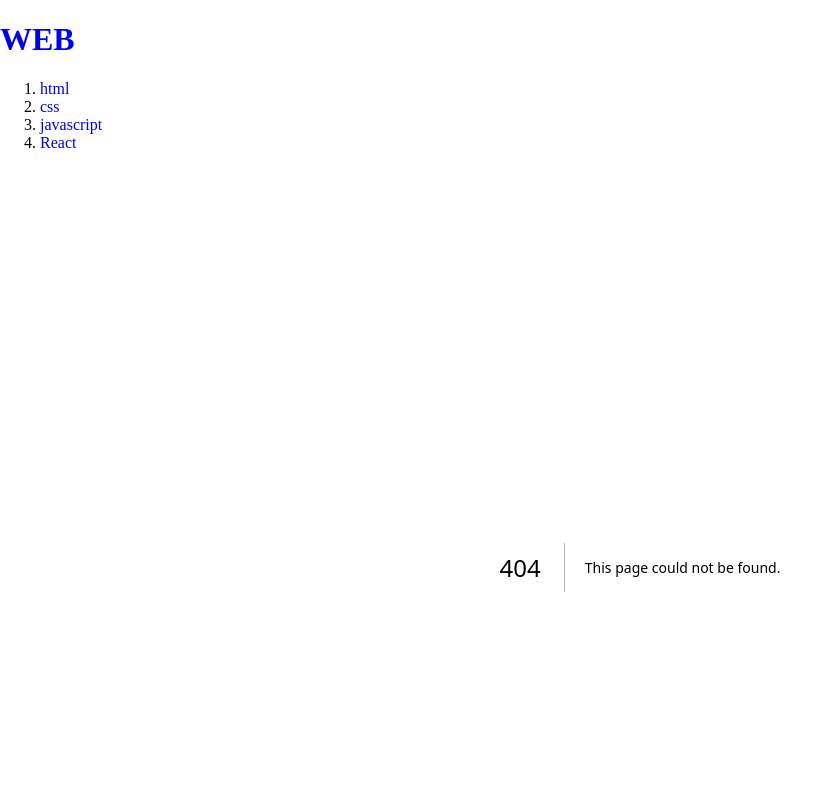
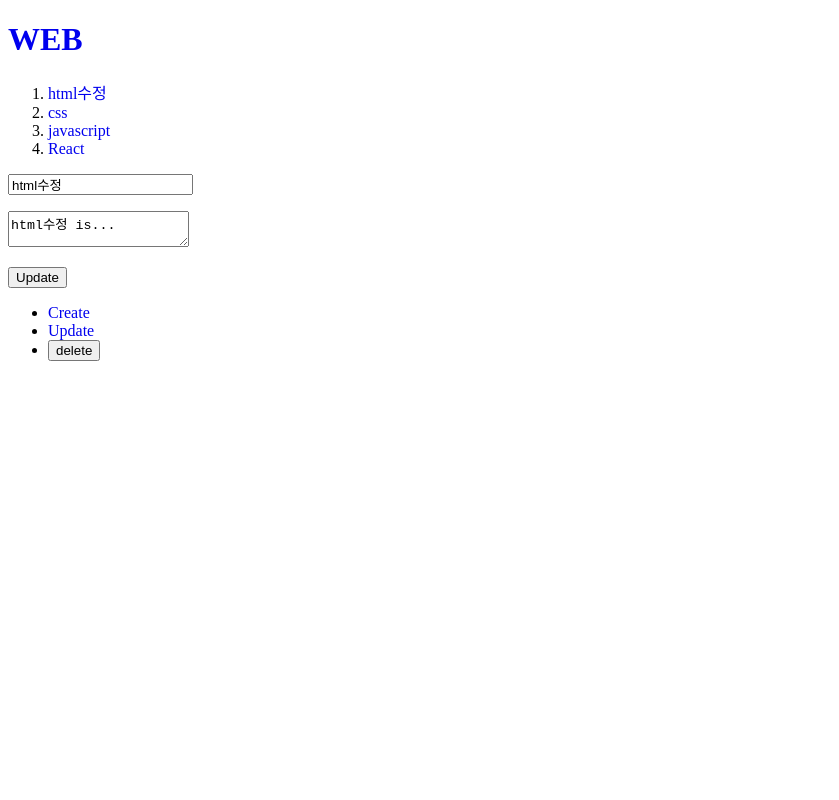
Before and after one commit to alikerock/react_next_app, a Next.js app: page /update/1 in a window 1280 px wide. Before the commit this address had no page. Shown: the top 800 px of the page, without its empty margins (0-839 px from the left). Built offline with nearby package versions, Linux system fonts and the light colour scheme; data requests are answered from the project's data file.

Commit message:
글 수정

```diff
--- a/db.json
+++ b/db.json
@@ -2,8 +2,8 @@
   "topics": [
     {
       "id": 1,
-      "title": "html",
-      "body": "html is..."
+      "title": "html수정",
+      "body": "html수정 is..."
     },
     {
       "id": 2,
--- a/src/app/read/[id]/page.js
+++ b/src/app/read/[id]/page.js
@@ -1,5 +1,5 @@
 export default async function Read(props){
-  const resp = await fetch(`http://localhost:9999/topics/${props.params.id}`);
+  const resp = await fetch(`http://localhost:9999/topics/${props.params.id}`,{cache:'no-store'});
   const topic = await resp.json();
   return(
     <>
--- /dev/null
+++ b/src/app/update/[id]/page.js
@@ -0,0 +1,56 @@
+"use client";
+
+import { useParams, useRouter } from "next/navigation";
+import { useEffect, useState } from "react";
+
+export default function Update() {
+  const [title,setTitle] = useState('');
+  const [body,setBody] = useState('');
+  const router = useRouter();
+  const params = useParams();
+  const id = params.id;
+  useEffect(()=>{
+    fetch('http://localhost:9999/topics/'+id)
+    .then(res=>res.json())
+    .then(result=>{
+      setTitle(result.title);
+      setBody(result.body);
+    });
+  },[id]);
+  return (
+    <form onSubmit={(e)=>{
+      e.preventDefault();
+      const title = e.target.title.value;
+      const body = e.target.body.value;
+      const options = {
+        method:'PATCH',
+        headers:{
+          'Content-Type':'application/json'
+        },
+        body: JSON.stringify({title, body})
+      }
+      fetch(`http://localhost:9999/topics/`+id, options)
+        .then(res=>res.json())
+        .then(result=>{
+          console.log(result);
+          const lastid = result.id;
+          router.push(`/read/${lastid}`);
+          router.refresh();
+        });
+    }}>
+      <p>
+        <input type="text" name="title" placeholder="title" value={title} onChange={
+          e=>setTitle(e.target.value)
+        }/>
+      </p>
+      <p>
+        <textarea name="body" placeholder="body" value={body} onChange={
+          e=>setBody(e.target.value)
+        }></textarea>
+      </p>
+      <p>
+        <button>Update</button>
+      </p>
+    </form>
+  );
+}
```
